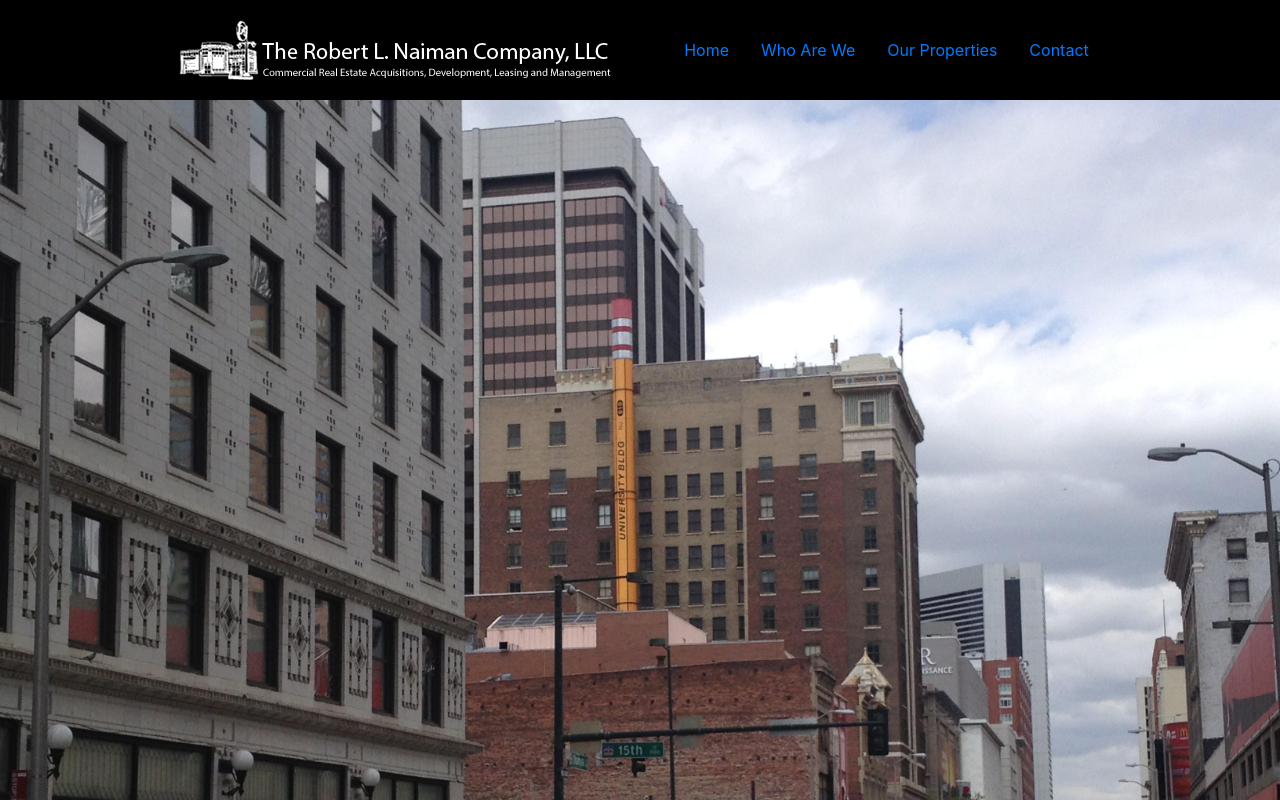
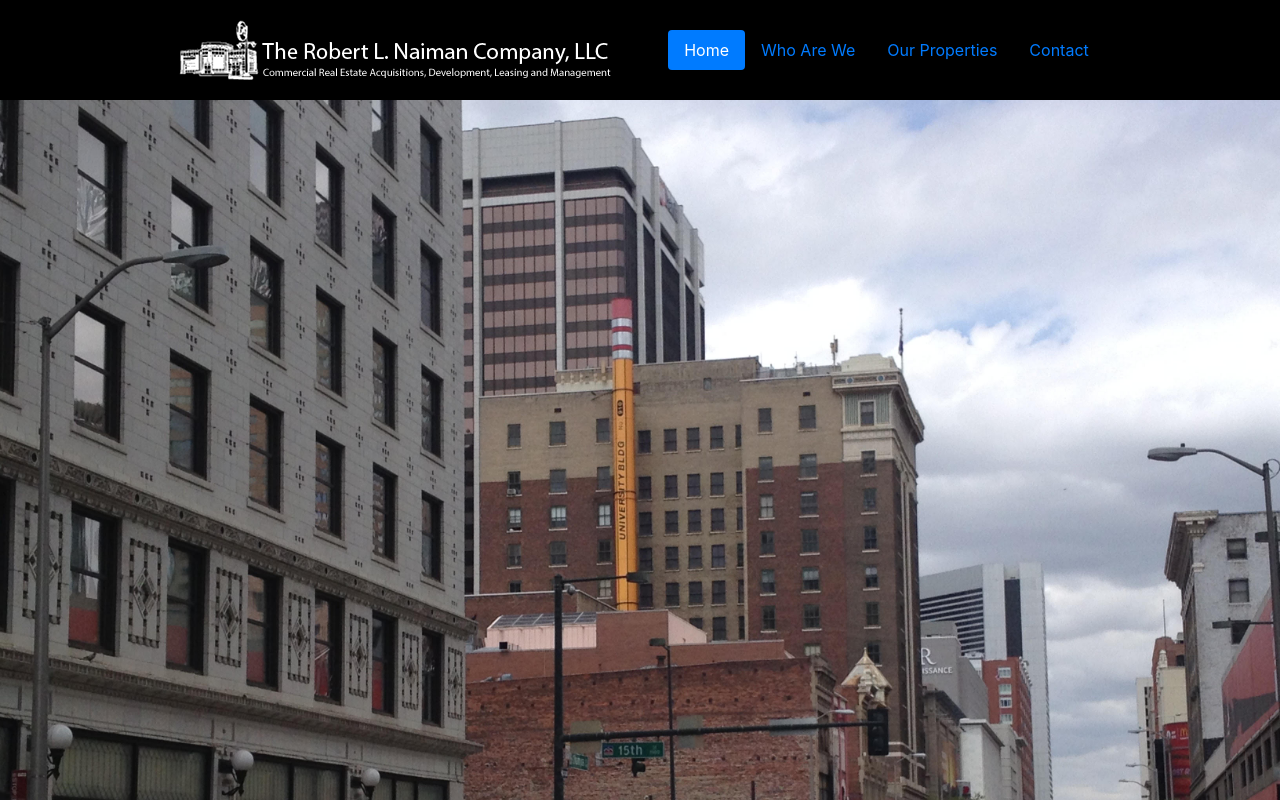
Before and after one commit to NoahNaiman/robnaimanco, a React (Create React App) app: page / in a window 1280 px wide. Shown: the top 800 px of the page. Built offline with nearby package versions, Linux system fonts and the light colour scheme.

Commit message:
Fixing /home issue

```diff
--- a/package.json
+++ b/package.json
@@ -17,7 +17,7 @@
     "build": "react-scripts build",
     "test": "react-scripts test",
     "eject": "react-scripts eject",
-    "deploy": "aws s3 sync build/ s3://robnaimanco --acl public-read"
+    "deploy": "aws s3 sync build/ s3://www.robnaimanco.com --acl public-read"
   },
   "eslintConfig": {
     "extends": "react-app"
--- a/src/App.js
+++ b/src/App.js
@@ -77,7 +77,7 @@ import 'bootstrap/dist/css/bootstrap.min.css';
 function App() {
   return (
     <div className="App">
-        <Nav className="Navbar" variant="pills" defaultActiveKey="/home">
+        <Nav className="Navbar" variant="pills" defaultActiveKey="/">
             <Nav.Item>
                 <Image src={logoWhite} fluid className="Navbar-logo"/>
             </Nav.Item>
```
